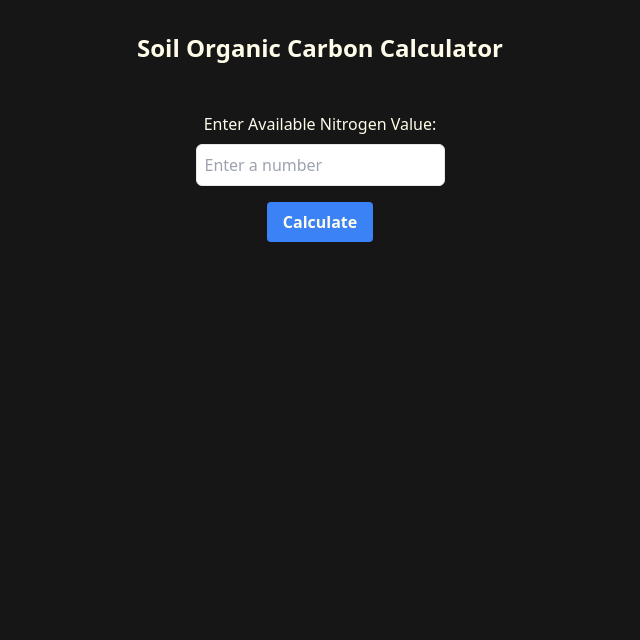
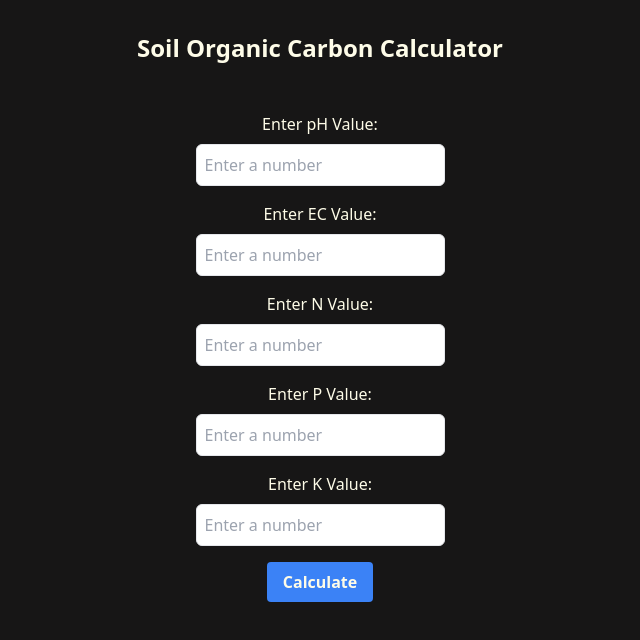
Before and after one commit to Chu1503/Soil_Frontend, a React (Vite) app: page / in a window 1280 px wide. Shown: the top 640 px of the page, without its empty margins (320-960 px from the left). Built offline with nearby package versions, Linux system fonts and the light colour scheme; the HTML template or start-up script is replaced by a standard one.

Commit message:
added other independent variables

```diff
--- a/src/App.jsx
+++ b/src/App.jsx
@@ -2,16 +2,51 @@ import React, { useState } from 'react';
 import './App.css';
 
 const App = () => {
-  const [inputValue, setInputValue] = useState('');
+  const [pHValue, setPHValue] = useState('');
+  const [ECValue, setECValue] = useState('');
+  const [NValue, setNValue] = useState('');
+  const [PValue, setPValue] = useState('');
+  const [KValue, setKValue] = useState('');
   const [result, setResult] = useState(null);
 
-  const handleInputChange = (e) => {
-    setInputValue(e.target.value);
+  const handlePHChange = (e) => {
+    setPHValue(e.target.value);
+  };
+
+  const handleECChange = (e) => {
+    setECValue(e.target.value);
+  };
+
+  const handleNChange = (e) => {
+    setNValue(e.target.value);
+  };
+
+  const handlePChange = (e) => {
+    setPValue(e.target.value);
+  };
+
+  const handleKChange = (e) => {
+    setKValue(e.target.value);
   };
 
   const handleButtonClick = () => {
-    if (/^\d*\.?\d*$/.test(inputValue)) {
-      const calculatedResult = -0.521265587569461 + parseFloat(inputValue) * 0.0157168389065773;
+    // Perform your calculation using the input values
+    if (/^\d*\.?\d*$/.test(NValue)) {
+      const regressionIntercept = -0.501089335682187;
+      const pHCoefficient = -0.00008617549007226171;
+      const ECCoefficient = 0.000987666549731028;
+      const NCoefficient = 0.015357416634671987;
+      const PCoefficient = 0.00016213215575418646;
+      const KCoefficient = 0.000015734525442998026;
+
+      const calculatedResult =
+        regressionIntercept +
+        parseFloat(pHValue) * pHCoefficient +
+        parseFloat(ECValue) * ECCoefficient +
+        parseFloat(NValue) * NCoefficient +
+        parseFloat(PValue) * PCoefficient +
+        parseFloat(KValue) * KCoefficient;
+
       setResult(calculatedResult.toFixed(4));
     } else {
       setResult(null);
@@ -21,15 +56,57 @@ const App = () => {
 
   return (
     <div className="container mx-auto mt-8 text-center">
-      <h1 className="text-lg font-black mb-12 text-yellow-50 sm:text-2xl">Soil Organic Carbon Calculator</h1>
+      <h1 className="text-lg font-black mb-12 text-yellow-50 sm:text-2xl">
+        Soil Organic Carbon Calculator
+      </h1>
       <div className="mb-4">
-        <div className="text-yellow-50 mb-2">Enter Available Nitrogen Value:</div>
+        <div className="text-yellow-50 mb-2">Enter pH Value:</div>
         <input
           type="text"
           className="border rounded-md p-2"
           placeholder="Enter a number"
-          value={inputValue}
-          onChange={handleInputChange}
+          value={pHValue}
+          onChange={handlePHChange}
+        />
+      </div>
+      <div className="mb-4">
+        <div className="text-yellow-50 mb-2">Enter EC Value:</div>
+        <input
+          type="text"
+          className="border rounded-md p-2"
+          placeholder="Enter a number"
+          value={ECValue}
+          onChange={handleECChange}
+        />
+      </div>
+      <div className="mb-4">
+        <div className="text-yellow-50 mb-2">Enter N Value:</div>
+        <input
+          type="text"
+          className="border rounded-md p-2"
+          placeholder="Enter a number"
+          value={NValue}
+          onChange={handleNChange}
+        />
+      </div>
+      <div className="mb-4">
+        <div className="text-yellow-50 mb-2">Enter P Value:</div>
+        <input
+          type="text"
+          className="border rounded-md p-2"
+          placeholder="Enter a number"
+          value={PValue}
+          onChange={handlePChange}
+        />
+      </div>
+      <div className="mb-4">
+        <div className="text-yellow-50 mb-2">Enter K Value:</div>
+        <input
+          type="text"
+          className="border rounded-md p-2"
+          placeholder="Enter a number"
+          value={KValue}
+          onChange={handleKChange}
         />
       </div>
       <button
@@ -40,7 +117,10 @@ const App = () => {
       </button>
       {result !== null && (
         <div className="mt-4">
-          <p className='text-md text-yellow-50 sm:text-lg'>Predicted Organic Carbon Value: <span className='font-bold text-yellow-600'>{result}</span></p>
+          <p className="text-md text-yellow-50 sm:text-lg">
+            Predicted Organic Carbon Value:{' '}
+            <span className="font-bold text-yellow-600">{result}</span>
+          </p>
         </div>
       )}
     </div>
```
